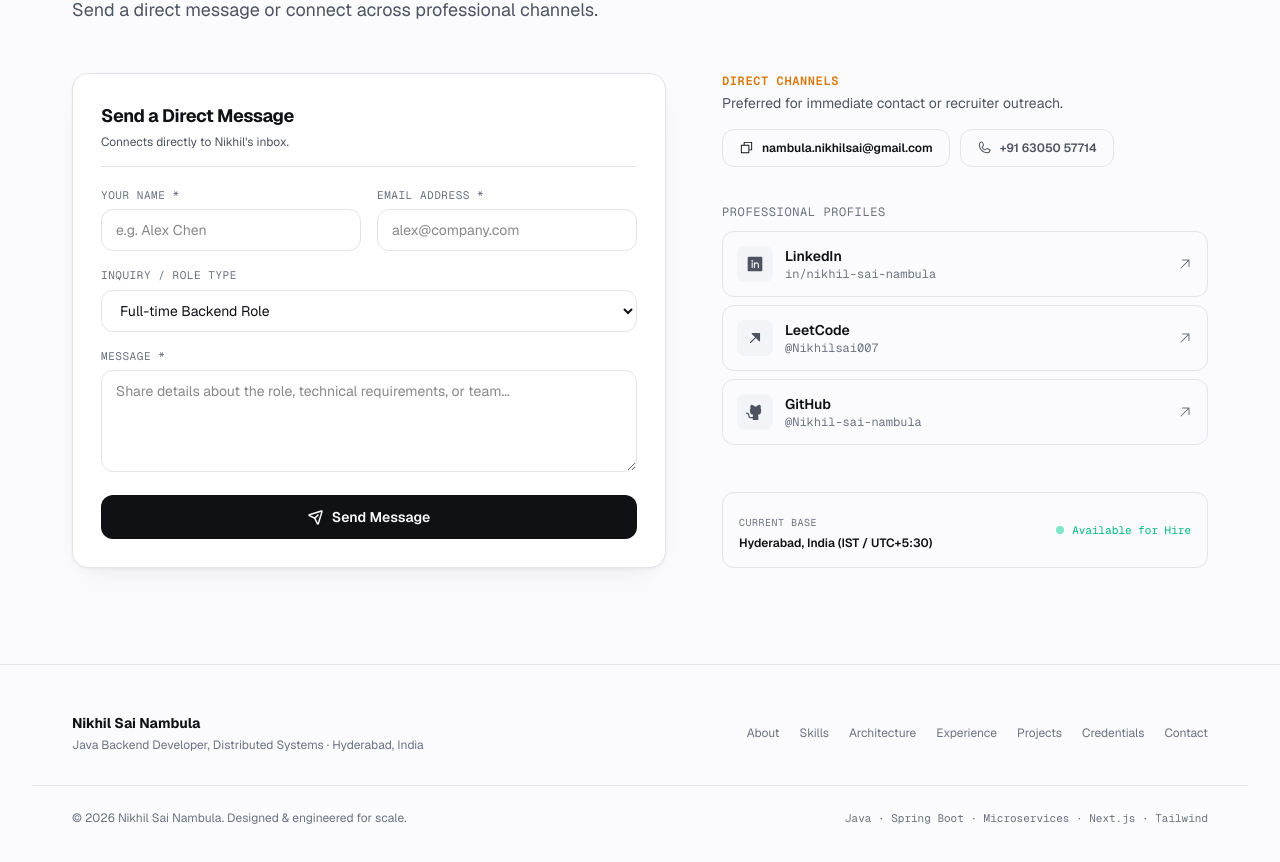
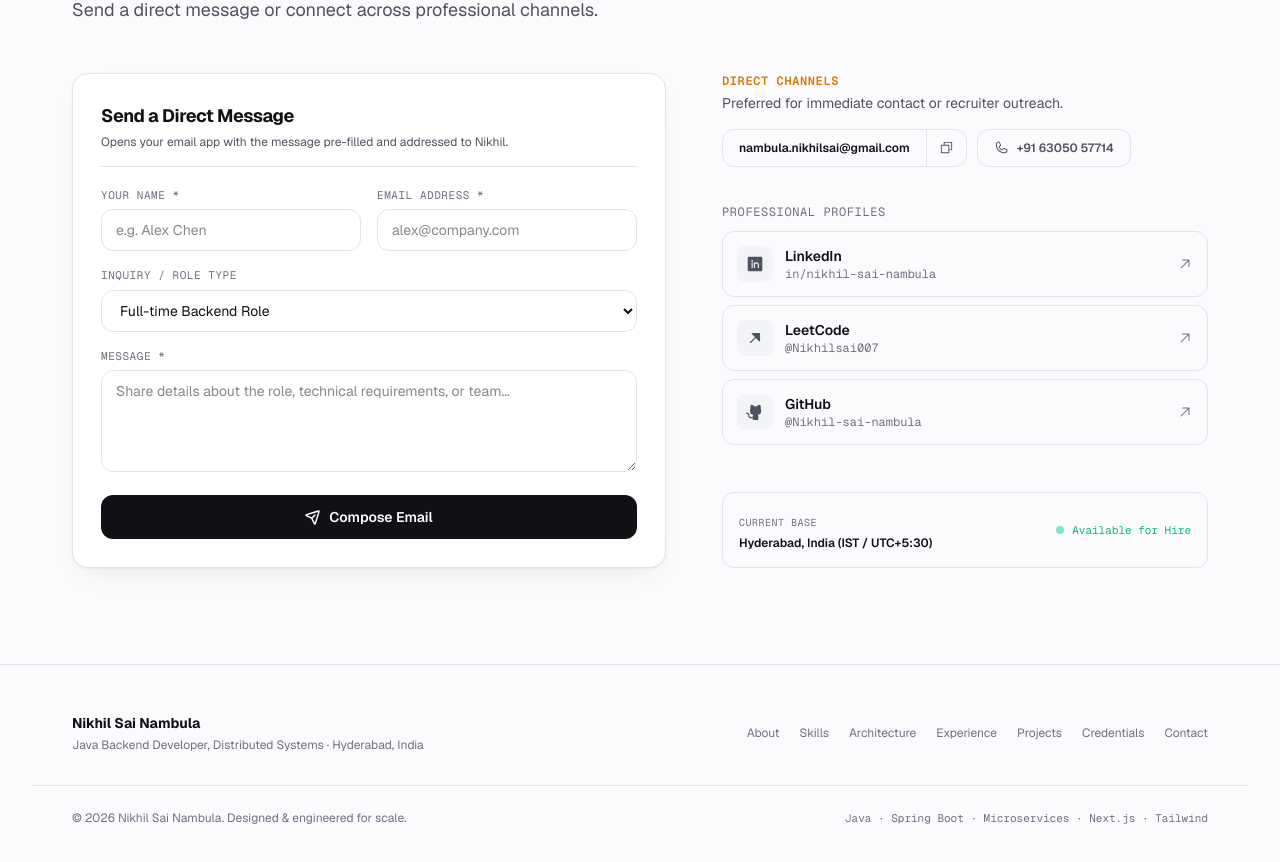
Before and after one commit to Nikhil-sai-nambula/portfolio, a Next.js app: page / in a window 1280 px wide. Shown: the part 9960-10822 px from the top of the page. Built offline with nearby package versions, Linux system fonts and the light colour scheme.

Commit message:
Enhance contact form with updated button and email display
Updated the contact form to improve user experience by changing button text and modifying email display.

```diff
--- a/src/components/contact.tsx
+++ b/src/components/contact.tsx
@@ -111,7 +111,8 @@ export function Contact() {
                   Send a Direct Message
                 </h3>
                 <p className="mt-1 text-xs text-muted">
-                  Connects directly to Nikhil&apos;s inbox.
+                  Opens your email app with the message pre-filled and
+                  addressed to Nikhil.
                 </p>
               </div>
               {status === "sent" ? (
@@ -156,6 +157,8 @@ export function Contact() {
                       </label>
                       <input
                         id="sender-name"
+                        name="name"
+                        autoComplete="name"
                         type="text"
                         required
                         placeholder="e.g. Alex Chen"
@@ -174,6 +177,8 @@ export function Contact() {
                       </label>
                       <input
                         id="sender-email"
+                        name="email"
+                        autoComplete="email"
                         type="email"
                         required
                         placeholder="alex@company.com"
@@ -193,6 +198,7 @@ export function Contact() {
                     </label>
                     <select
                       id="role-type"
+                      name="inquiry-type"
                       value={roleType}
                       onChange={(e) => setRoleType(e.target.value)}
                       className="w-full rounded-xl border border-line bg-bg-elev px-3.5 py-2.5 text-sm text-fg outline-none transition-colors focus:border-accent"
@@ -213,6 +219,7 @@ export function Contact() {
                     </label>
                     <textarea
                       id="message-content"
+                      name="message"
                       required
                       rows={4}
                       placeholder="Share details about the role, technical requirements, or team..."
@@ -228,11 +235,11 @@ export function Contact() {
                     className="inline-flex w-full items-center justify-center gap-2 rounded-xl bg-fg px-5 py-3 text-sm font-semibold text-bg transition-opacity hover:opacity-90 disabled:opacity-50"
                   >
                     {status === "sending" ? (
-                      <span>Sending message...</span>
+                      <span>Preparing message...</span>
                     ) : (
                       <>
                         <PaperPlaneTilt size={16} weight="bold" />
-                        <span>Send Message</span>
+                        <span>Compose Email</span>
                       </>
                     )}
                   </button>
@@ -254,23 +261,26 @@ export function Contact() {
               </p>
 
               <div className="mt-4 flex flex-wrap gap-2.5">
+                <div className="inline-flex items-stretch overflow-hidden rounded-xl border border-line-strong bg-bg">
+                  <a
+                    href={`mailto:${profile.email}`}
+                    className="inline-flex items-center gap-2 px-4 py-2.5 text-xs font-semibold text-fg transition-colors hover:text-accent"
+                  >
+                    <span>{profile.email}</span>
+                  </a>
                   <button
                     type="button"
                     onClick={copyEmail}
-                  className="inline-flex items-center gap-2 rounded-xl border border-line-strong bg-bg px-4 py-2.5 text-xs font-semibold text-fg transition-colors hover:border-accent"
+                    aria-label={copied ? "Email address copied" : "Copy email address"}
+                    className="grid place-items-center border-l border-line px-3 text-muted transition-colors hover:text-fg"
                   >
                     {copied ? (
-                    <>
                       <Check size={15} className="text-emerald-400" />
-                      <span>Copied email address!</span>
-                    </>
                     ) : (
-                    <>
                       <Copy size={15} />
-                      <span>{profile.email}</span>
-                    </>
                     )}
                   </button>
+                </div>
 
                 <a
                   href={`tel:${profile.phone.replace(/\s/g, "")}`}
```
Lines whose indentation alone changed are shown as unchanged.
